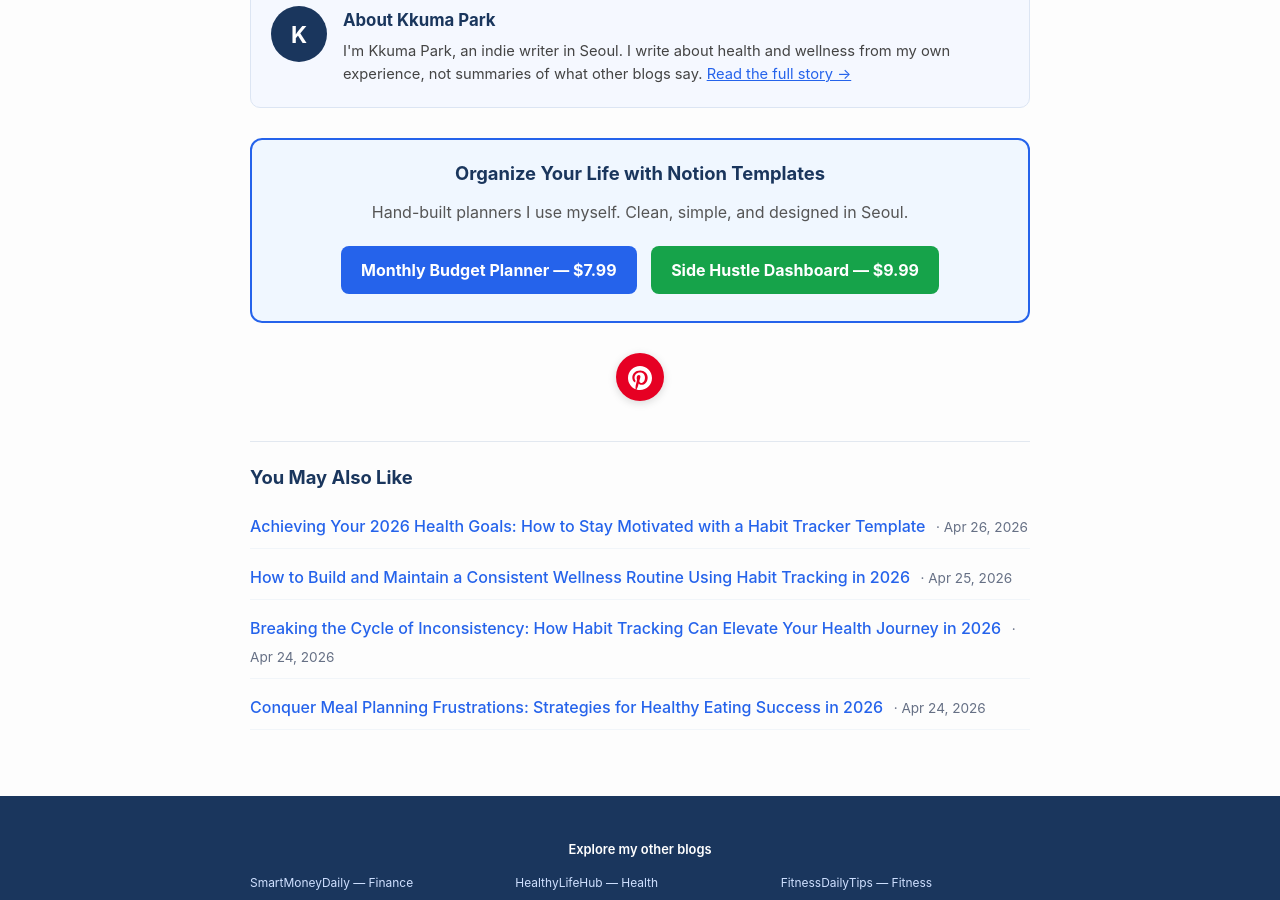
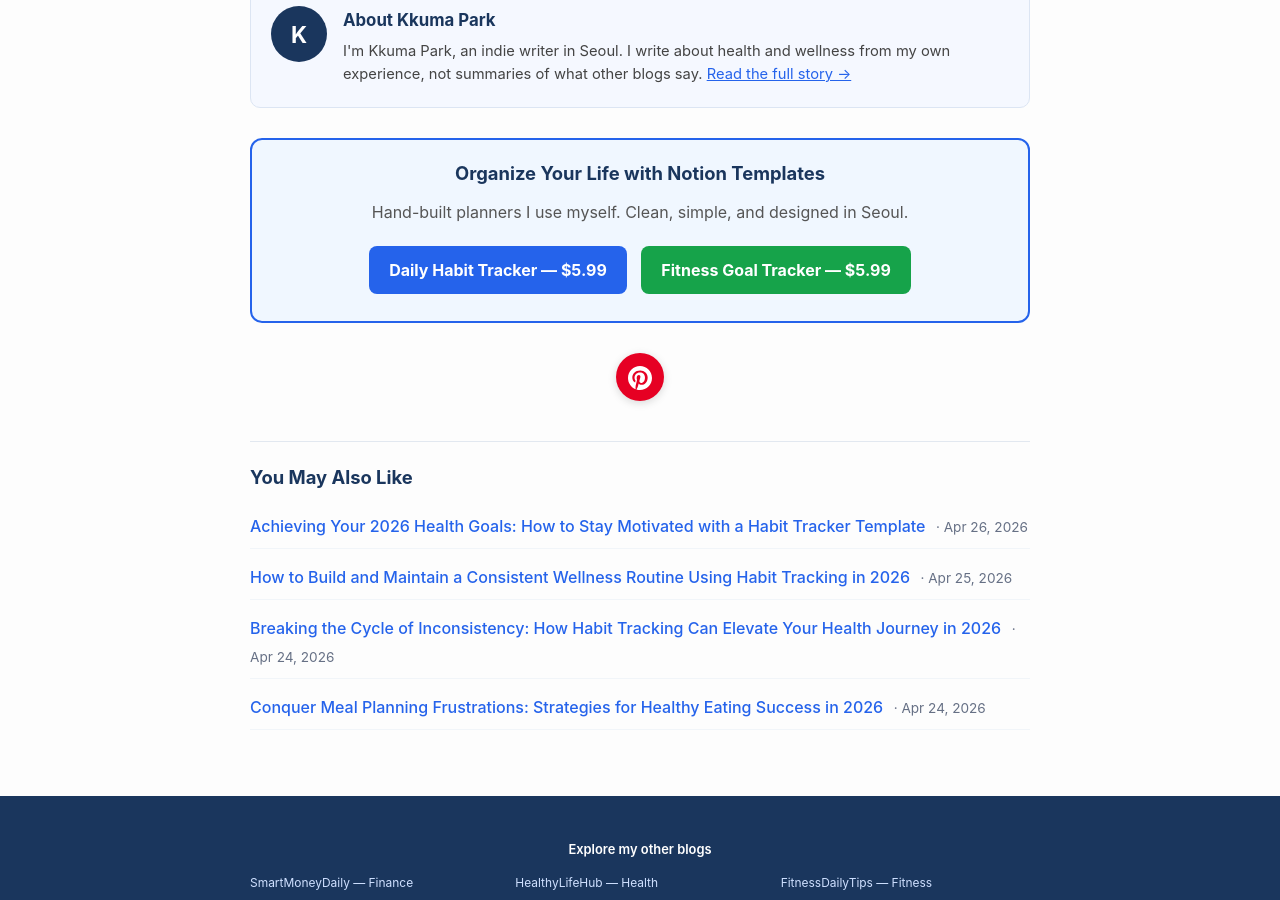
Before and after one commit to Kkumakkuma/HealthyLifeHub, a Jekyll site: the page built from _posts/2026-04-13-how-a-habit-tracker-can-transform-your-health-and-wellness-game.md, in a window 1280 px wide and 900 px high, scrolled down 2785 px. Built offline with Jekyll 4.4.1, drawn with Linux system fonts in a browser that asks for light colours.

Commit message:
feat: match Gumroad affiliate products to blog topic + UTM tracking
- Replace generic budget-planner/side-hustle with topic-matched products
- Add UTM parameters for click attribution by blog and product
- Improves expected CTR by matching product to reader intent

```diff
--- a/_layouts/post.html
+++ b/_layouts/post.html
@@ -51,8 +51,8 @@
   <div style="background: #f0f7ff; border: 2px solid #2563eb; border-radius: 12px; padding: 22px; margin: 30px 0; text-align: center;">
     <h3 style="color: #1a365d; margin-top: 0;">Organize Your Life with Notion Templates</h3>
     <p style="color: #555; margin-bottom: 15px;">Hand-built planners I use myself. Clean, simple, and designed in Seoul.</p>
-    <a href="https://smarttemplatesell.gumroad.com/l/budget-planner" target="_blank" rel="noopener sponsored" style="display: inline-block; background: #2563eb; color: white; padding: 10px 20px; border-radius: 8px; text-decoration: none; font-weight: bold; margin: 5px;">Monthly Budget Planner &mdash; $7.99</a>
-    <a href="https://smarttemplatesell.gumroad.com/l/side-hustle" target="_blank" rel="noopener sponsored" style="display: inline-block; background: #16a34a; color: white; padding: 10px 20px; border-radius: 8px; text-decoration: none; font-weight: bold; margin: 5px;">Side Hustle Dashboard &mdash; $9.99</a>
+    <a href="https://smarttemplatesell.gumroad.com/l/habit-tracker?utm_source=blog&utm_medium=referral&utm_campaign=HealthyLifeHub&utm_content=habit-tracker" target="_blank" rel="noopener sponsored" style="display: inline-block; background: #2563eb; color: white; padding: 10px 20px; border-radius: 8px; text-decoration: none; font-weight: bold; margin: 5px;">Daily Habit Tracker &mdash; $5.99</a>
+    <a href="https://smarttemplatesell.gumroad.com/l/fitness-goals?utm_source=blog&utm_medium=referral&utm_campaign=HealthyLifeHub&utm_content=fitness-goals" target="_blank" rel="noopener sponsored" style="display: inline-block; background: #16a34a; color: white; padding: 10px 20px; border-radius: 8px; text-decoration: none; font-weight: bold; margin: 5px;">Fitness Goal Tracker &mdash; $5.99</a>
   </div>
 
   <div style="text-align: center; margin: 20px 0;">
```
